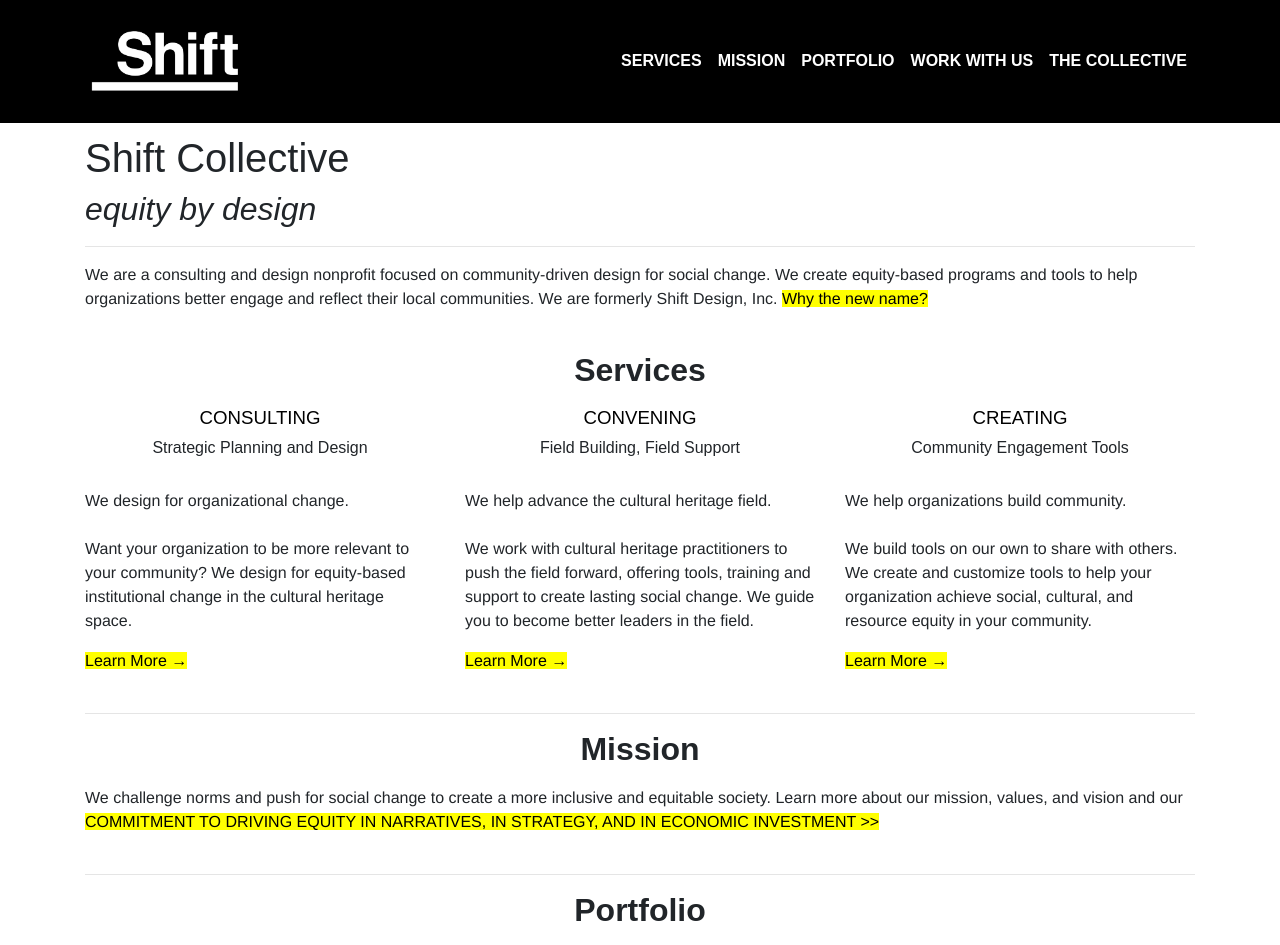
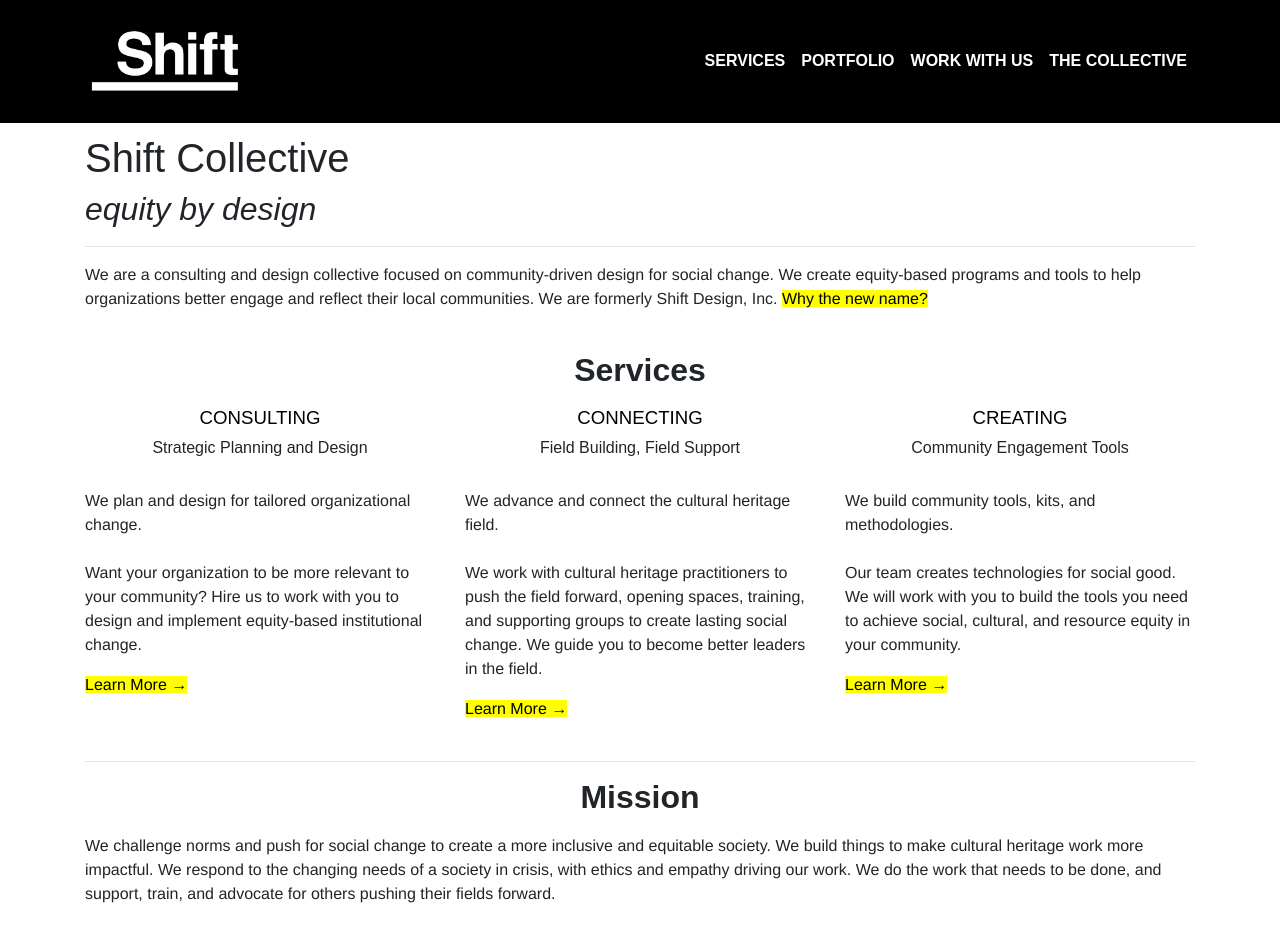
Before and after one commit to alexandradm/shiftcollectiveideas, a plain HTML site: page index.html in a window 1280 px wide. Shown: the top 945 px of the page. Drawn offline with Linux system fonts and the light colour scheme; a web font is replaced by a local one.

Commit message:
simplify mission
remove mission links too

```diff
--- a/css/style.css
+++ b/css/style.css
@@ -53,6 +53,18 @@ h2 {
   font-family:"Museo Sans", sans-serif;
   font-weight: 600;
   padding-bottom: 10px;
+}
+
+h2 a {
+   color: black;
+   font-weight: 500;
+   background-color: yellow;
+
+}
+h2 a:hover {
+  text-decoration: none;
+  background-color: black;
+  color: yellow;
 }
 
 h3 {
--- a/index.html
+++ b/index.html
@@ -25,9 +25,6 @@
               <a class="nav-link" href="services.html">Services</a>
             </li>
             <li class="nav-item">
-              <a class="nav-link" href="mission.html">Mission</a>
-            </li>
-            <li class="nav-item">
               <a class="nav-link" href="portfolio.html">Portfolio</a>
             </li>
             <li class="nav-item">
@@ -46,7 +43,8 @@
       <hr>
       <div class="row mb-4">
         <div class="col-md-12">
-            <p>We are a consulting and design nonprofit focused on community-driven design for social change. We create equity-based programs and tools to help organizations better engage
+            <p>We are a consulting and design collective focused on community-driven design for social change.
+               We create equity-based programs and tools to help organizations better engage
                and reflect their local communities. We are formerly Shift Design, Inc. <a href="thecollective.html">Why the new name?</a></p>
         </div>
       </div>
@@ -55,26 +53,26 @@
         <div class="col-md-4">
           <h3>Consulting</h3>
           <h4 class="center">Strategic Planning and Design</h4><br>
-          <p>We design for organizational change.<br><br>
-          Want your organization to be more relevant to your community?
-          We design for equity-based institutional change in the cultural heritage space.
+          <p>We plan and design for tailored organizational change.<br><br>
+          Want your organization to be more relevant to your community? Hire us to work with you
+          to design and implement equity-based institutional change.
           </p>
           <p><a href="services.html#strategicdesign">Learn More &rarr;</a></p>
         </div>
         <div class="col-md-4">
-          <h3>Convening</h3>
+          <h3>Connecting</h3>
           <h4 class="center">Field Building, Field Support</h4><br>
-          <p>We help advance the cultural heritage field.<br><br>
-          We work with cultural heritage practitioners to push the field forward, offering tools, training and support
-          to create lasting social change. We guide you to become better leaders in the field.
+          <p>We advance and connect the cultural heritage field.<br><br>
+          We work with cultural heritage practitioners to push the field forward, opening spaces, training, and supporting
+          groups to create lasting social change. We guide you to become better leaders in the field.
           </p>
           <p><a href="services.html#fieldbuilding">Learn More &rarr;</a></p>
         </div>
       <div class="col-md-4">
         <h3>Creating</h3>
         <h4 class="center">Community Engagement Tools</h4><br>
-        <p>We help organizations build community.<br><br>
-          We build tools on our own to share with others. We create and customize tools to help your organization
+        <p>We build community tools, kits, and methodologies.<br><br>
+          Our team creates technologies for social good. We will work with you to build the tools you need to
           achieve social, cultural, and resource equity in your community.
         </p>
         <p><a href="services.html#communitytools">Learn More &rarr;</a></p>
@@ -83,8 +81,10 @@
     <h2>Mission</h2>
     <div class="row mb-4">
       <div class="col-lg-12">
-        <p>We challenge norms and push for social change to create a more inclusive and equitable society. Learn more about our mission, values, and vision
-          and our <a href="mission.html">COMMITMENT TO DRIVING EQUITY IN NARRATIVES, IN STRATEGY, AND IN ECONOMIC INVESTMENT >></a></p>
+        <p>We challenge norms and push for social change to create a more inclusive and equitable society. We build things to make cultural heritage work more impactful.
+          We respond to the changing needs of a society in crisis, with ethics and empathy driving our work. We do the work that needs to be done, and support, train, and advocate
+          for others pushing their fields forward.
+        </p>
       </div>
     </div><hr>
     <h2>Portfolio</h2>
```
Also changed, not shown: portfolio.html (+0 -3 lines), services.html (+0 -3 lines), thecollective.html (+7 -9 lines), workwithus.html (+0 -3 lines).
